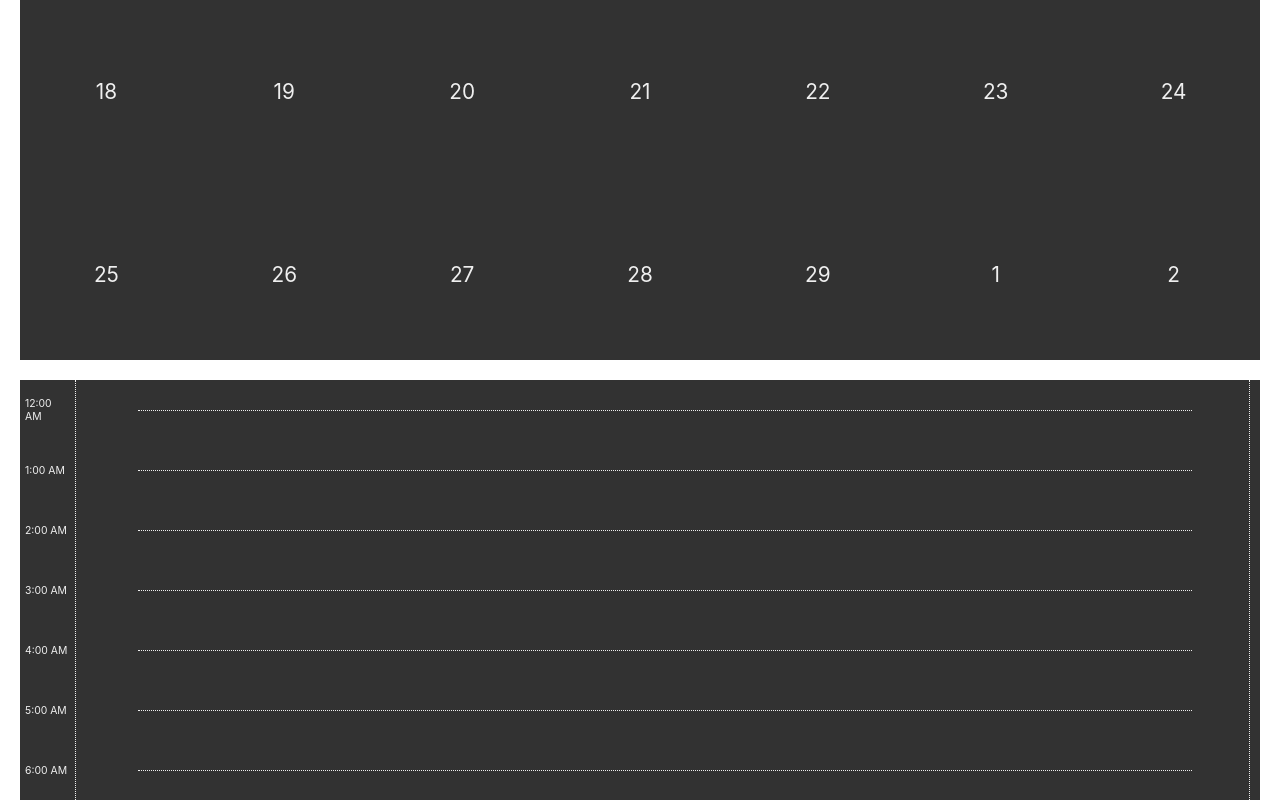
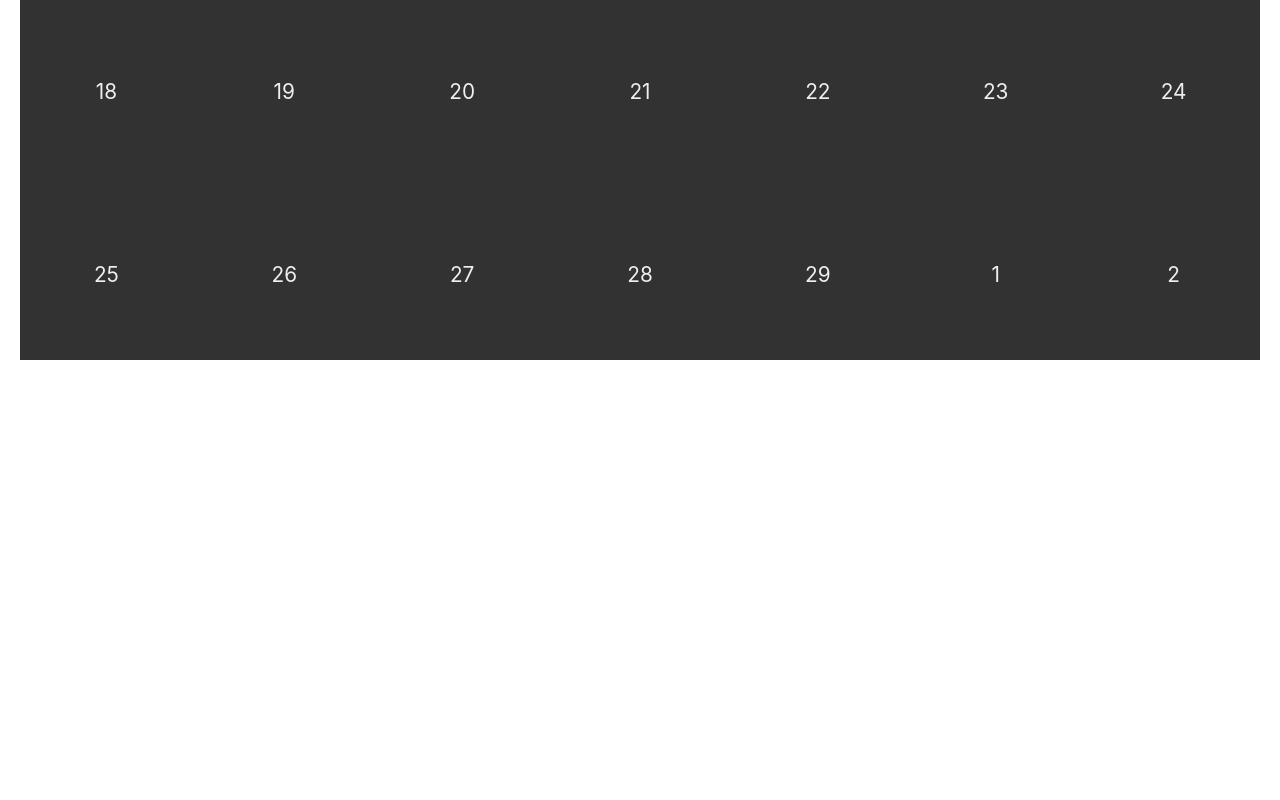
Before and after one commit to chbarr/React-Calendar-App, a React (Create React App) app: page / in a window 1280 px wide. Shown: the part 620-1420 px from the top of the page. After the commit the page ends 980 px from the top, so only its background shows below. Built offline with nearby package versions, Linux system fonts and the light colour scheme.

Commit message:
migrated code to eventsRow component to keep responsabilities separate

```diff
--- a/src/Components/App/App.js
+++ b/src/Components/App/App.js
@@ -5,13 +5,13 @@ import { useSelector } from 'react-redux';
 import { EventCreator } from '../EventCreator/EventCreator';
 import { EventsDisplayer } from '../EventsDisplayer/EventsDisplayer';
 function App() {
-  const eventCreatorOpened = useSelector(state => state.ui.eventCreatorOpened);
+  const { eventCreatorOpened, eventsDisplayerOpened } = useSelector(state => state.ui);
   return (
     <div className="App">
       <DateSelector />
       <Calendar />
       {eventCreatorOpened && <EventCreator />}
-      <EventsDisplayer />
+      {eventsDisplayerOpened && <EventsDisplayer />}
     </div >
   );
 }
--- a/src/Components/DayCell/DayCell.js
+++ b/src/Components/DayCell/DayCell.js
@@ -1,7 +1,7 @@
 import React from 'react';
 import './dayCell.css';
 import { useDispatch, useSelector } from 'react-redux';
-import { setEventCreatorOpened } from '../../slices/uiSlice';
+import { setEventCreatorOpened, setEventDisplayerOpener } from '../../slices/uiSlice';
 
 // Uses React.memo with selective memoization to avoid unnecessary re-renders
 const MemoizedDayCell = React.memo(
@@ -22,7 +22,10 @@ const MemoizedDayCell = React.memo(
                     'yearNumber': props.yearNumber
                 }));
             } else {
-                console.log("Show events detailed");
+                dispatch(setEventDisplayerOpener({
+                    eventsDisplayerOpened: true,
+                    dayEvents: props.dayEvents
+                }))
             }
         };
 
--- a/src/Components/EventsDisplayer/EventsDisplayer.js
+++ b/src/Components/EventsDisplayer/EventsDisplayer.js
@@ -3,6 +3,7 @@ import { EventCell } from '../EventCell/EventCell'
 import { v4 as uuidv4 } from 'uuid';
 import './eventsDisplayer.css';
 import { dayHours } from '../../customHooks/useCalendar';
+import { EventsRow } from '../EventsRow/EventsRow';
 function EventsDisplayer(props) {
     return (
         <section className='events-container'>
@@ -11,10 +12,7 @@ function EventsDisplayer(props) {
                 <section className='events-displayer'>
                     {dayHours.map(
                         hour => (
-                            <div className='hour-bar' key={uuidv4()}>
-                                <span className='hour-label'> {hour}</span>
-                                <hr className='horizontal-separator' />
-                            </div>
+                            <EventsRow key={uuidv4()} hour={hour} />
                         ))
                     }
                 </section>
--- a/src/Components/EventsDisplayer/eventsDisplayer.css
+++ b/src/Components/EventsDisplayer/eventsDisplayer.css
@@ -18,19 +18,6 @@
     display: grid;
 }
 
-.hour-bar {
-    display: flex;
-    align-items: center;
-    height: 60px;
-}
-
-.horizontal-separator {
-    width: 85%;
-    background-color: transparent;
-    border: none;
-    border-top: 1px dotted var(--black-theme-font-color);
-}
-
 .vertical-separator {
     position: absolute;
     top: 0;
@@ -43,7 +30,7 @@
 
 .vertical-separator:first-of-type {
     border-left: 1px dotted var(--black-theme-font-color);
-    left: 55px;
+    left: 60px;
 }
 
 .vertical-separator:last-of-type {
@@ -51,9 +38,3 @@
     border-spacing: 10px;
     right: 10px;
 }
-
-.hour-label{
-    font-size: 0.65rem;
-    width: 45px;
-    margin-left: 5px;
-}
--- a/src/Components/EventsRow/EventsRow.js
+++ b/src/Components/EventsRow/EventsRow.js
@@ -1,9 +1,16 @@
 import React from 'react'
+import './eventsRow.css';
 
 function EventsRow(props) {
     return (
-        <section className='eventCell'>
-            {props.dayEvents.map()}
+        <section className='hour-bar'>
+            <div className='hour-separator'>
+                <span className='hour-label'> {props.hour}</span>
+                <hr className='horizontal-separator' />
+            </div>
+            <section className='events-row'>
+
+            </section>
         </section>
     )
 }
--- /dev/null
+++ b/src/Components/EventsRow/eventsRow.css
@@ -0,0 +1,26 @@
+.hour-separator {
+    display: flex;
+    align-items: center;
+}
+.hour-bar {
+    height: 60px;
+}
+
+.horizontal-separator {
+    width: 85%;
+    background-color: transparent;
+    border: none;
+    border-top: 1px dotted var(--black-theme-font-color);
+}
+
+.events-row{
+    display: grid;
+    grid-auto-flow: column;
+    height: 100%;
+}
+
+.hour-label{
+    font-size: 0.65rem;
+    width: 45px;
+    margin-left: 5px;
+}
--- a/src/slices/uiSlice.js
+++ b/src/slices/uiSlice.js
@@ -48,7 +48,7 @@ export const uiSlice = createSlice({
             state.monthSelectorOpened = false;
         },
         setEventDisplayerOpener: (state, action) => {
-            state.eventsDisplayerOpened = true;
+            state.eventsDisplayerOpened = action.payload.eventsDisplayerOpened;
             state.dayEvents = action.payload.dayEvents;
         }
     }
@@ -56,5 +56,5 @@ export const uiSlice = createSlice({
 
 export const { setSelectedYear, setSelectedMonth,
     setDateSelectorClicked, setEventCreatorOpened,
-    setEventSaved } = uiSlice.actions;
+    setEventSaved, setEventDisplayerOpener } = uiSlice.actions;
 export const uiReducer = uiSlice.reducer;
```
